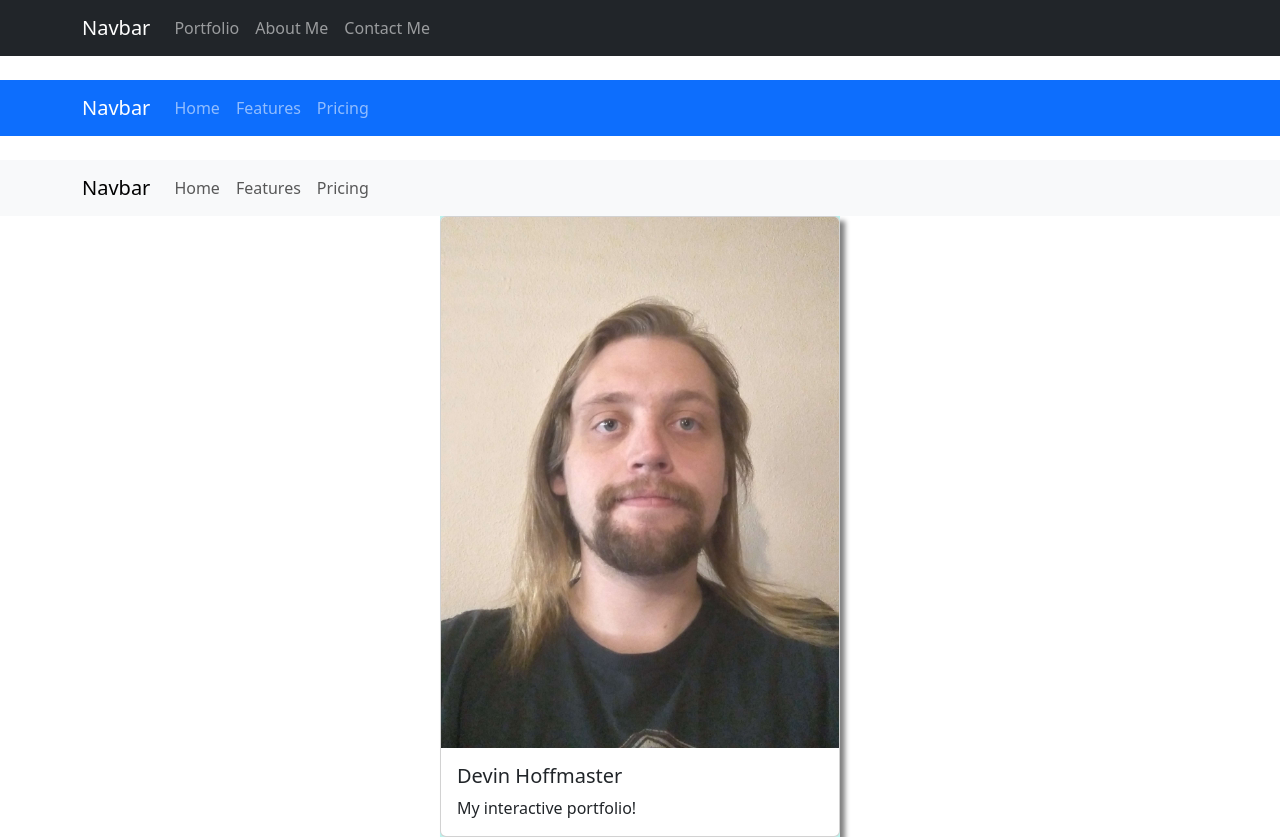
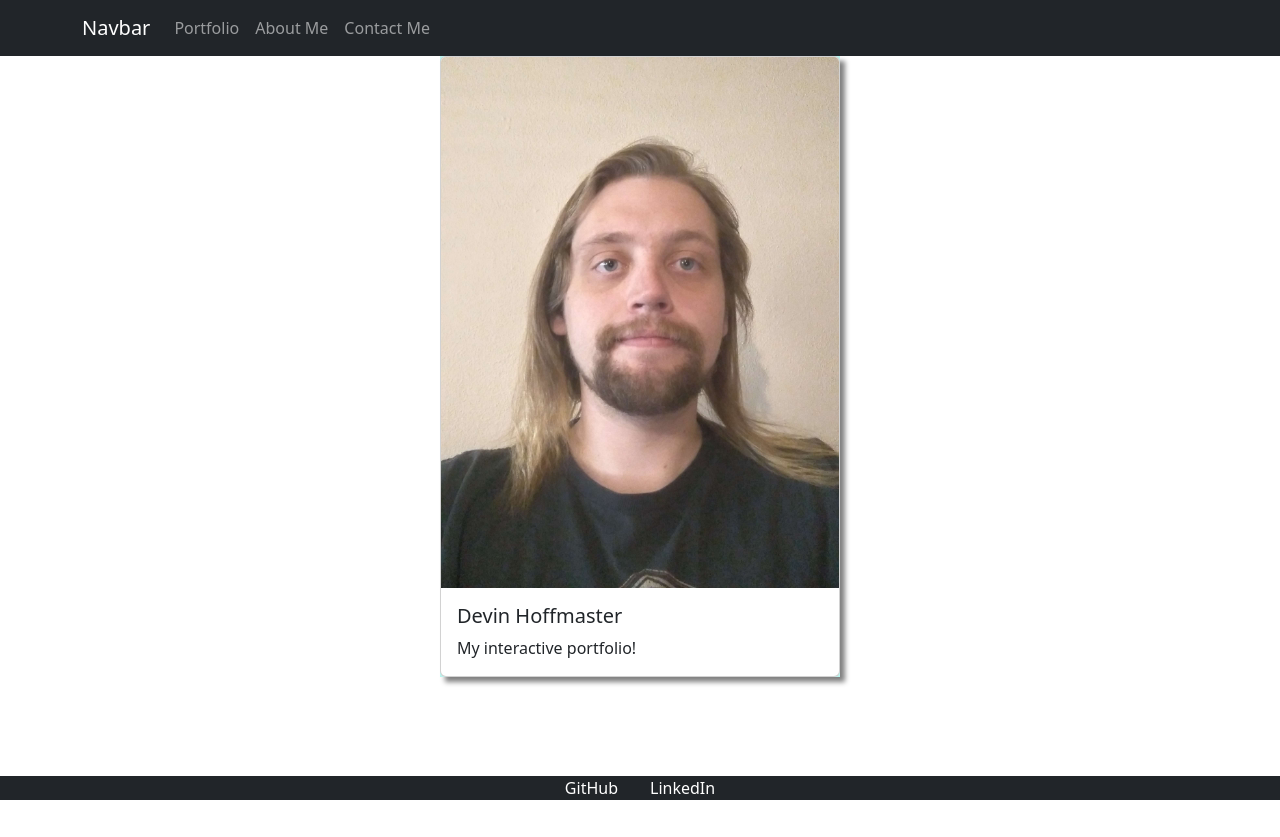
Before and after one commit to HoffmasterDevin/portfolio-react, a React (Create React App) app: page / in a window 1280 px wide. After the commit the page ends 800 px from the top, so only its background shows below. Built offline with nearby package versions, Linux system fonts and the light colour scheme.

Commit message:
finished components

```diff
--- a/src/components/Footer/Footer.jsx
+++ b/src/components/Footer/Footer.jsx
@@ -1,5 +1,26 @@
 import React from "react";
 
 export default function Footer() {
-
+  return (
+    <footer className="page-footer fixed-bottom bg-dark">
+      <div className="container">
+        <div className="row">
+          <div className="col-md-12">
+            <ul className="list-unstyled d-flex justify-content-center mb-0">
+              <li className="mx-3">
+                <a href="https://github.com/hoffmasterdevin" className="text-white text-decoration-none">
+                  GitHub
+                </a>
+              </li>
+              <li className="mx-3">
+                <a href="https://www.linkedin.com/" className="text-white text-decoration-none">
+                  LinkedIn
+                </a>
+              </li>
+            </ul>
+          </div>
+        </div>
+      </div>
+    </footer>
+  );
 }
--- a/src/components/Header/Header.jsx
+++ b/src/components/Header/Header.jsx
@@ -1,6 +1,10 @@
 import React from "react";
-import Navigation from './Navigation/Navigation'
+import Navigation from '../Navigation/Navigation'
 
 export default function Header() {
 
+    <>
+    <Navigation />
+    </>
+
 }
--- a/src/components/Navigation/Navigation.jsx
+++ b/src/components/Navigation/Navigation.jsx
@@ -16,29 +16,6 @@
           </Nav>
         </Container>
       </Navbar>
-      <br />
-      <Navbar bg="primary" variant="dark">
-        <Container>
-          <Navbar.Brand href="#home">Navbar</Navbar.Brand>
-          <Nav className="me-auto">
-            <Nav.Link href="#home">Home</Nav.Link>
-            <Nav.Link href="#features">Features</Nav.Link>
-            <Nav.Link href="#pricing">Pricing</Nav.Link>
-          </Nav>
-        </Container>
-      </Navbar>
-
-      <br />
-      <Navbar bg="light" variant="light">
-        <Container>
-          <Navbar.Brand href="#home">Navbar</Navbar.Brand>
-          <Nav className="me-auto">
-            <Nav.Link href="#home">Home</Nav.Link>
-            <Nav.Link href="#features">Features</Nav.Link>
-            <Nav.Link href="#pricing">Pricing</Nav.Link>
-          </Nav>
-        </Container>
-      </Navbar>
     </>
   );
 }
--- /dev/null
+++ b/src/components/Portfolio/Portfolio.jsx
@@ -0,0 +1,25 @@
+import React from 'react'
+import Card from 'react-bootstrap/Card';
+
+export default function Project(props) {
+    const { title, subtitle, description, link1, tech} = props;
+
+      return (
+        <Card style={{ width: '20rem', display: 'flex', justifyContent: 'center', boxShadow: '5px 5px 5px gray' }}>
+          <Card.Body>
+            <Card.Title style={{display: 'flex', justifyContent: 'center'}}>{title}</Card.Title>
+            <Card.Subtitle className="mb-2 text-muted" style={{display: 'flex', justifyContent: 'center' }}>{subtitle}</Card.Subtitle>
+            <Card.Text style={{display: 'flex', justifyContent: 'center' }}>
+            </Card.Text>{description}
+            <br />
+            <br />
+            <Card.Text>{tech}</Card.Text>
+            <br />
+
+            <Card.Link href={link1} className='projCard' style={{display: 'flex', justifyContent: 'center'}}>GitHub</Card.Link>
+
+            {/* <Card.Link href={link2} style={{display: 'flex', justifyContent: 'center'}}>Live</Card.Link> */}
+          </Card.Body>
+        </Card>
+      );
+    }
--- a/src/components/Resume.jsx
+++ /dev/null
@@ -1,6 +0,0 @@
-import React from "react";
-import Navigation from './Navigation/Navigation'
-
-export default function Resume() {
-
-}
--- a/src/index.css
+++ b/src/index.css
@@ -5,9 +5,97 @@
     sans-serif;
   -webkit-font-smoothing: antialiased;
   -moz-osx-font-smoothing: grayscale;
+  background-color: #3a4a5a;
+  color: #e7e5e5;
 }
 
 code {
   font-family: source-code-pro, Menlo, Monaco, Consolas, 'Courier New',
     monospace;
 }
+.App {
+  text-align: center;
+
+}
+
+.App-logo {
+  height: 40vmin;
+  pointer-events: none;
+}
+
+@media (prefers-reduced-motion: no-preference) {
+  .App-logo {
+    animation: App-logo-spin infinite 20s linear;
+  }
+}
+
+.App-header {
+  background-color: #252b37;
+  min-height: 100vh;
+  display: flex;
+  flex-direction: column;
+  align-items: center;
+  justify-content: center;
+  font-size: calc(10px + 2vmin);
+  color: white;
+}
+
+.App-link {
+  color: #3eacca;
+}
+
+@keyframes App-logo-spin {
+  from {
+    transform: rotate(0deg);
+  }
+  to {
+    transform: rotate(360deg);
+  }
+}
+
+#h1, #h3,#LINK_UL {
+  display: flex;
+  justify-content: center;
+}
+
+.FOOTER_LINKS {
+  position:fixed;
+  left:0px;
+  bottom:50px;
+  height:60px;
+  width:100%;
+  display: flex;
+  justify-content: space-evenly;
+  list-style: none;
+}
+
+.MAIN_CARD {
+  display: flex;
+  justify-content: center;
+}
+
+.hide {
+  display: none;
+}
+
+.list-unstyled {
+  display: flex;
+  justify-content: center;
+  margin: 0;
+  padding: 0;
+}
+
+.list-unstyled li {
+  margin: 0 10px;
+  list-style-type: none;
+}
+
+.list-unstyled li a {
+  text-decoration: none;
+  color: white;
+  transition: color 0.3s ease;
+}
+
+.list-unstyled li a:hover {
+  color: #ccc;
+}
--- a/src/index.js
+++ b/src/index.js
@@ -1,17 +1,11 @@
 import React from 'react';
-import ReactDOM from 'react-dom/client';
+import ReactDOM from 'react-dom';
 import './index.css';
 import App from './App';
-import reportWebVitals from './reportWebVitals';
 
-const root = ReactDOM.createRoot(document.getElementById('root'));
-root.render(
+ReactDOM.render(
   <React.StrictMode>
     <App />
-  </React.StrictMode>
+  </React.StrictMode>,
+  document.getElementById('root')
 );
-
-// If you want to start measuring performance in your app, pass a function
-// to log results (for example: reportWebVitals(console.log))
-// or send to an analytics endpoint. Learn more: https://bit.ly/CRA-vitals
-reportWebVitals();
--- a/src/pages/AboutMe/AboutMe.jsx
+++ b/src/pages/AboutMe/AboutMe.jsx
@@ -1,8 +1,6 @@
-// Dependency Injections
 import React from "react";
 import { Card } from "react-bootstrap";
 
-// Create and export AboutMe component, which has my personal information and resume
 export default function AboutMe() {
   return (
     <div>
--- a/src/pages/Portfolio/Portfolio.jsx
+++ b/src/pages/Portfolio/Portfolio.jsx
@@ -1,6 +1,6 @@
 // Dependency Injections
 import React from "react";
-import Project from "../../components/Project/Project"
+import Project from "../../components/Portfolio/Portfolio"
 import { Container, Row, Col } from "react-bootstrap";
 
 // Create and export main portfolio component, and define the props to be passed into each Project component
```
Also changed, not shown: src/components/Footer/footer.css (deleted).
